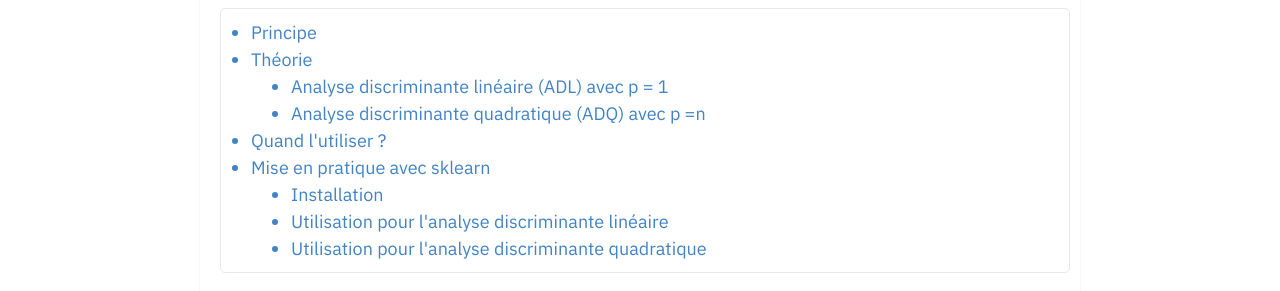
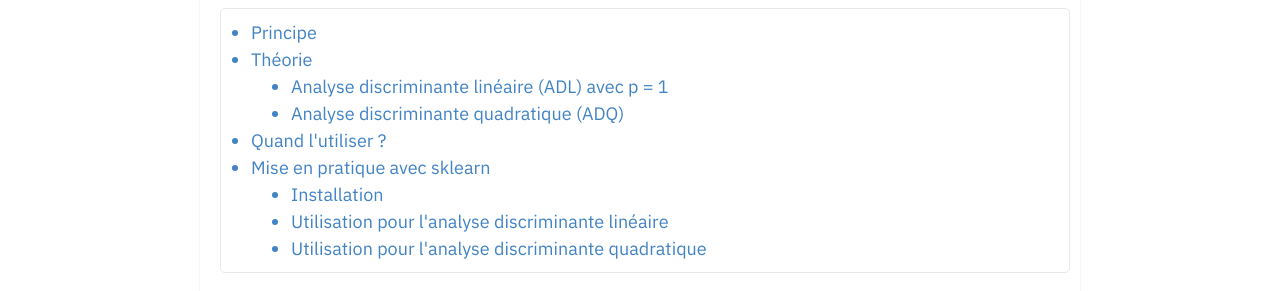
Before and after one commit to Maxence-L/arboretum.link, a Jekyll site: the page built from _notes/Analyse discriminante linéaire.markdown, in a window 1280 px wide and 900 px high. Shown: the part 446-737 px from the top of the window. Built offline with Jekyll 4.4.1, drawn with Linux system fonts in a browser that asks for light colours; formulas are drawn with MathJax 3; the table of contents is made by our own code; some of the changed text lies outside the part shown.

Commit message:
Update Analyse discriminante linéaire.markdown

```diff
--- a/_notes/Analyse discriminante linéaire.markdown
+++ b/_notes/Analyse discriminante linéaire.markdown
@@ -54,7 +54,7 @@ Si $$k=2$$ et $$\pi_1 = \pi_2$$, alors le classificateur est à équidistance de
 
 *À gauche, on peut voir deux densités normales, la ligne en pointillés représentant la ligne de démarcation du classificateur. À droite, des observations générées à partir de ces fonctions de densité. La ligne pleine représente le classificateur bayésien estimé.*
 
-### Analyse discriminante quadratique (ADQ) avec p =n
+### Analyse discriminante quadratique (ADQ)
 
 (à compléter)
 
```
